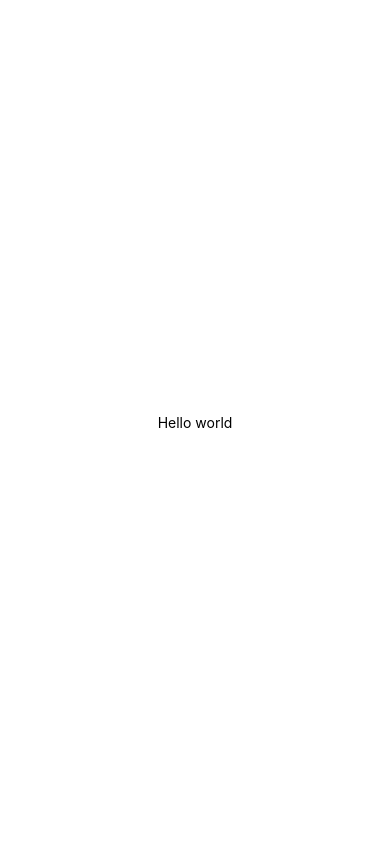
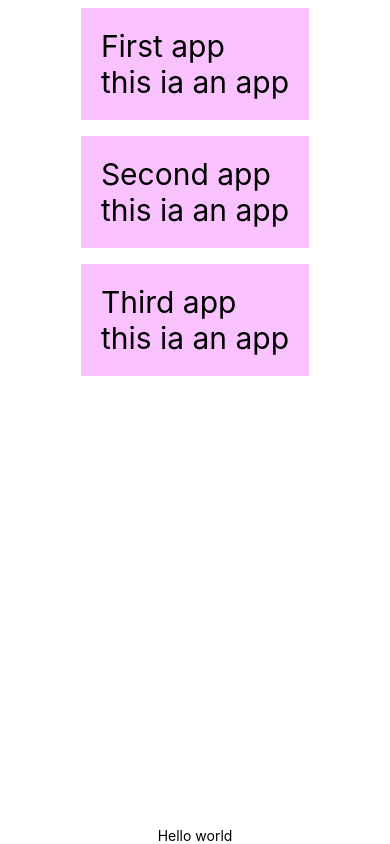
Before and after one commit to FinOCE/CP3405-app, a React Native app: screen / in a window 390 px wide. Built offline with nearby package versions, Linux system fonts and the light colour scheme.

Commit message:
added listview for apps to homepage

```diff
--- a/src/pages/Home.tsx
+++ b/src/pages/Home.tsx
@@ -1,18 +1,57 @@
 import { NativeStackScreenProps } from "@react-navigation/native-stack"
 import { StatusBar } from "expo-status-bar"
 import { AppStackParamList } from "navigation/AppStack"
-import { StyleSheet, Text, View } from "react-native"
+import { SafeAreaView, View, FlatList, StyleSheet, Text, ListRenderItem, ListRenderItemInfo } from 'react-native';
 
-export default function Home({
-  route,
-  navigation
-}: NativeStackScreenProps<AppStackParamList, "Home">) {
+interface Props {
+  // any props that come into the component
+  id: string,
+  title: string,
+  description: string,
+  usage: number
+}
+
+const DATA: Props[] = [
+  {
+    id: 'bd7acbea-c1b1-46c2-aed5-3ad53abb28ba',
+    title: 'First app',
+    description: 'this ia an app',
+    usage: 12,
+  },
+  {
+    id: '3ac68afc-c605-48d3-a4f8-fbd91aa97f63',
+    title: 'Second app',
+    description: 'this ia an app',
+    usage: 11,
+  },
+  {
+    id: '58694a0f-3da1-471f-bd96-145571e29d72',
+    title: 'Third app',
+    description: 'this ia an app',
+    usage: 10,
+  },
+];
+
+const Item = ({ title, description }: Props) => (
+  <View style={styles.item}>
+    <Text style={styles.title}>{title}</Text>
+    <Text style={styles.title}>{description}</Text>
+  </View>
+);
+
+const App = () => {
+  const renderItem = ({ item }: ListRenderItemInfo<Props>) => (
+    <Item {...item} />  );
+
   return (
-    <View style={styles.container}>
-      <Text>Hello world</Text>
-      <StatusBar style="auto" />
-    </View>
-  )
+    <SafeAreaView style={styles.container}>
+      <FlatList
+        data={DATA.sort((a, b) => b.usage - a.usage)}
+        renderItem={renderItem}
+        keyExtractor={item => item.id}
+      />
+    </SafeAreaView>
+  );
 }
 
 const styles = StyleSheet.create({
@@ -21,5 +60,27 @@ const styles = StyleSheet.create({
     backgroundColor: "#fff",
     alignItems: "center",
     justifyContent: "center"
-  }
-})
+  },
+  item: {
+    backgroundColor: '#f9c2ff',
+    padding: 20,
+    marginVertical: 8,
+    marginHorizontal: 16,
+  },
+  title: {
+    fontSize: 30,
+  },
+});
+
+export default function Home({
+  route,
+  navigation
+}: NativeStackScreenProps<AppStackParamList, "Home">) {
+  return (
+    <View style={styles.container}>
+      <App></App>
+      <Text>Hello world</Text>
+      <StatusBar style="auto" />
+    </View>
+  )
+}
```
